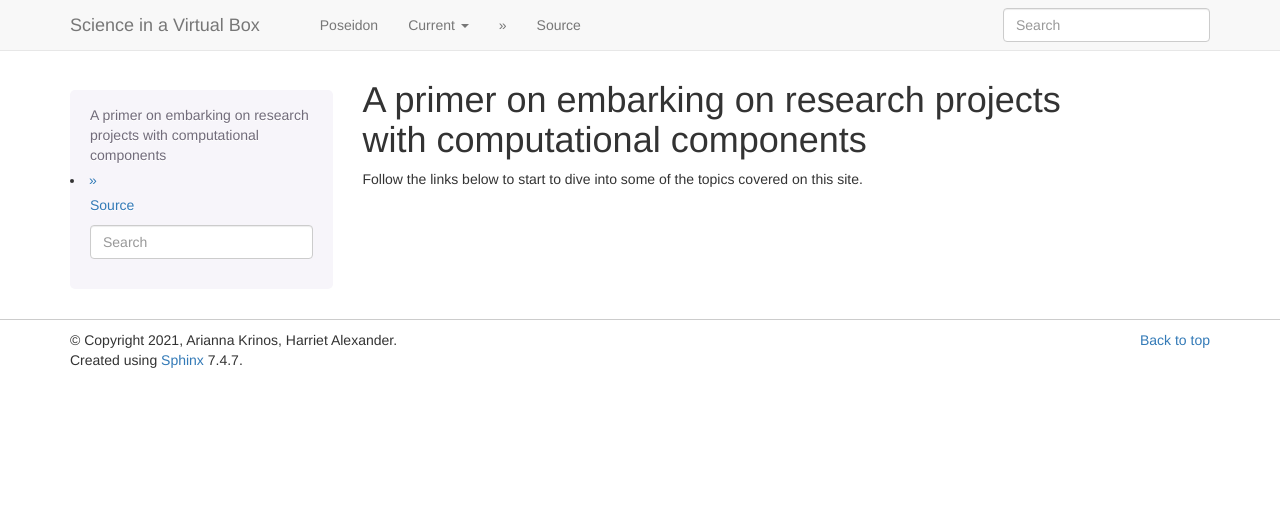
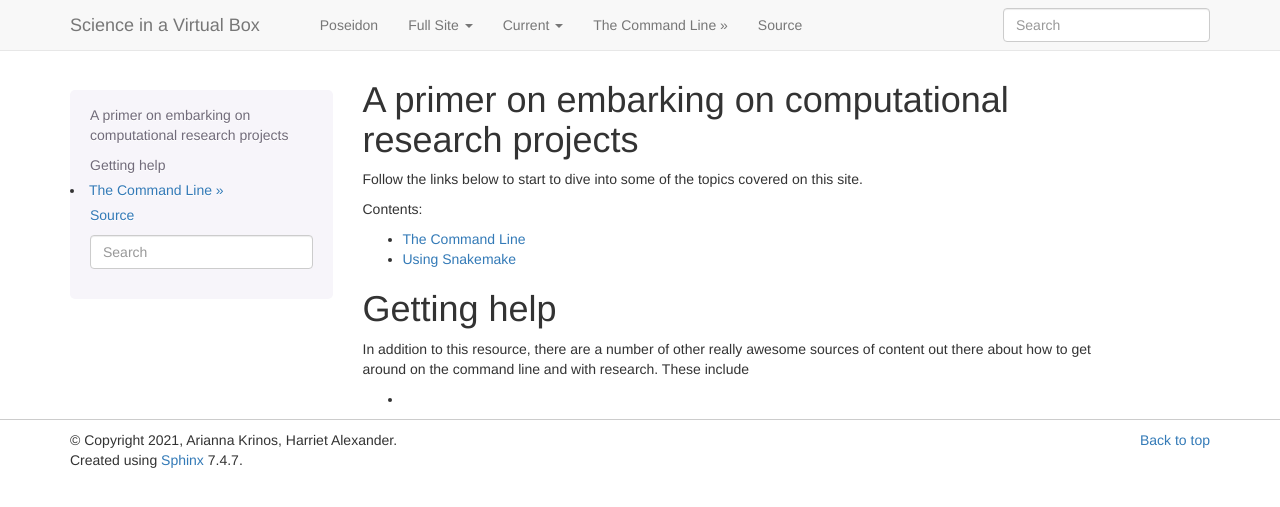
Before and after one commit to AlexanderLabWHOI/cs-sea-catg, a Sphinx documentation site: the page built from docs/index.rst, in a window 1280 px wide. Shown: the top 507 px of the page. Built offline with Sphinx 7.4.7, drawn with Linux system fonts in a browser that asks for light colours; nearby versions of some CDN libraries; library files that are not in the unit come from our copies.

Commit message:
Updating pages

````diff
--- a/docs/getting-started-poseidon.md
+++ b/docs/getting-started-poseidon.md
@@ -1,3 +1 @@
-```python
-
-```
+# The Command Line
--- a/docs/index.rst
+++ b/docs/index.rst
@@ -4,8 +4,8 @@
    contain the root `toctree` directive.
 
 
-A primer on embarking on research projects with computational components
-========================================================================
+A primer on embarking on computational research projects
+========================================================
 
 Follow the links below to start to dive into some of the topics covered on this site.
 
@@ -15,3 +15,10 @@
 
    getting-started-poseidon.md
    using-snakemake.md
+
+Getting help
+============
+
+In addition to this resource, there are a number of other really awesome sources of content out there about how to get around on the command line and with research. These include
+
+-
--- a/docs/using-snakemake.md
+++ b/docs/using-snakemake.md
@@ -0,0 +1 @@
+# Using Snakemake
````
Also changed, not shown: docs/intro-lab.md (line endings or trailing spaces), 10 other files.
